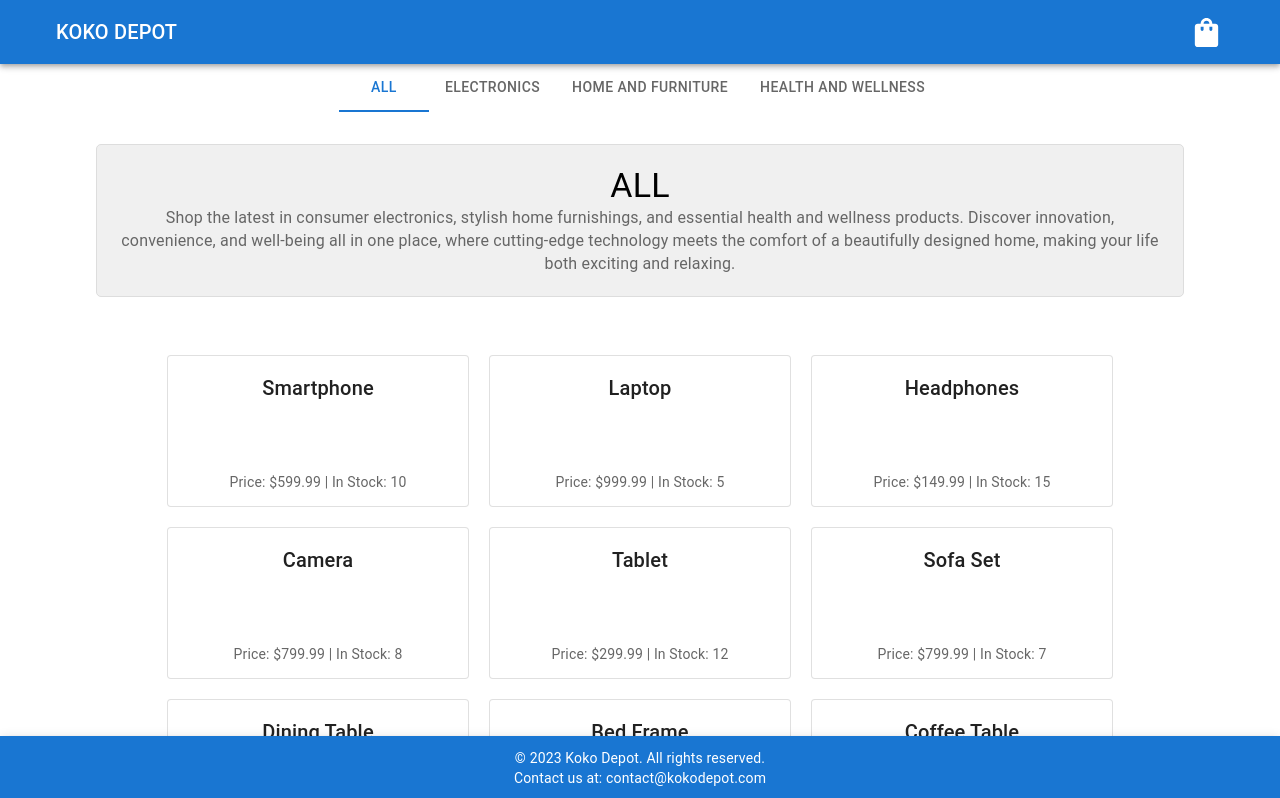
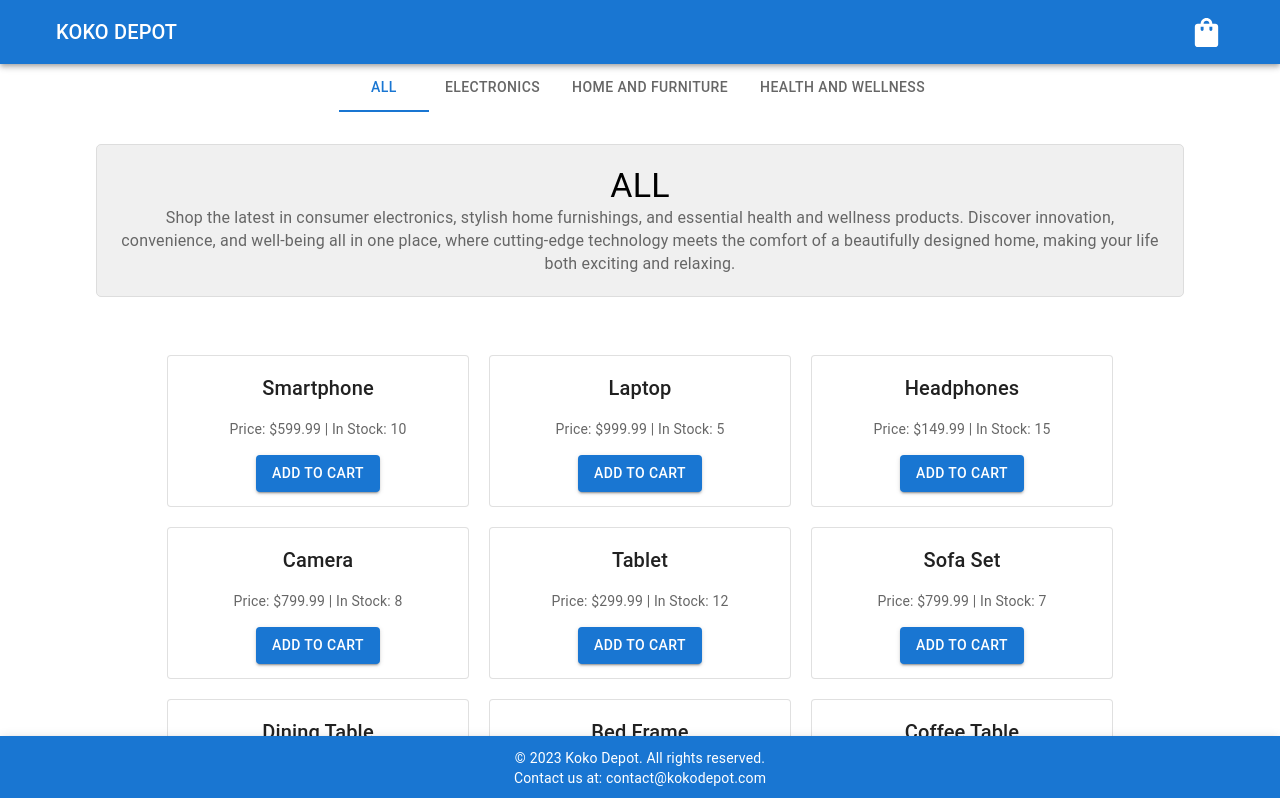
Before and after one commit to cleecoloma/storefront, a React (Vite) app: page / in a window 1280 px wide. Shown: the top 798 px of the page. Built offline with nearby package versions, Linux system fonts and the light colour scheme.

Commit message:
added decrementInventory reducer to reduce item inventory count

```diff
--- a/src/Components/Products/index.jsx
+++ b/src/Components/Products/index.jsx
@@ -1,20 +1,35 @@
 import React from 'react';
-import { useSelector } from 'react-redux';
+import { useSelector, useDispatch } from 'react-redux';
 import Card from '@mui/material/Card';
 import CardContent from '@mui/material/CardContent';
 import Typography from '@mui/material/Typography';
+import Button from '@mui/material/Button';
+import { decrementInventory } from '../../store/products';
 import './Products.css';
 
 function Products() {
   const productState = useSelector((state) => state.products);
   const categoryState = useSelector((state) => state.categories);
+  const cartState = useSelector((state) => state.cart);
   // console.log("HERES THE CATEGORY STATE: ", categoryState);
-  console.log('HERES THE PRODUCT STATE: ', productState);
+  console.log('HERES THE CART STATE: ', cartState);
+  const dispatch = useDispatch();
 
   // Find the active category in the categories array
   const activeCategoryInfo = categoryState.list.find(
     (category) => category.name === categoryState.activeCategory
   );
+
+  const handleAddToCart = (product) => {
+    console.log('HERES THE PRODUCT OBJ ', product);
+    if (product.inventory > 0) {
+      dispatch({
+        type: 'cart/add',
+        payload: { item: product, quantity: 1 }, //
+      });
+      dispatch(decrementInventory(product));
+    }
+  };
 
   return (
     <div className='products'>
@@ -36,6 +51,12 @@ function Products() {
               <Typography variant='body2' color='textSecondary'>
                 Price: ${product.price} | In Stock: {product.inventory}
               </Typography>
+              <Button
+                variant='contained'
+                onClick={() => handleAddToCart(product)}
+              >
+                Add To Cart
+              </Button>
             </CardContent>
           </Card>
         ))}
--- /dev/null
+++ b/src/store/cart/index.js
@@ -0,0 +1,49 @@
+'use strict';
+import { createAction, createReducer } from '@reduxjs/toolkit';
+
+const addToCart = createAction('cart/add');
+const removeFromCart = createAction('cart/remove');
+
+const initialState = {
+  items: {},
+  numOfUniqueItems: 0,
+};
+
+const cartReducer = createReducer(initialState, (builder) => {
+  builder
+    .addCase(addToCart, (state, action) => {
+      // console.log("HERES THE PRODUCT IN REDUCER ", action.payload)
+      const { id, category, name, description, price, inventory } =
+        action.payload.item;
+      // Check if the item already exists in the cart
+      if (inventory > 0) {
+        if (state.items[name]) {
+          state.items[name].quantity += 1; // Increment the quantity
+        } else {
+          state.items[name] = {
+            id,
+            category,
+            name,
+            description,
+            price,
+            quantity: 1, // Initialize the quantity to 1 for a new item
+          };
+        }
+        state.numOfUniqueItems++; // Increment unique item count
+      }
+    })
+    .addCase(removeFromCart, (state, action) => {
+      const { id, quantity } = action.payload;
+      const item = state.items[id];
+      // Check if the item exists in the cart and has enough quantity
+      if (item && item.quantity >= quantity) {
+        item.quantity -= quantity; // Decrement the quantity
+        if (item.quantity === 0) {
+          delete state.items[id]; // Remove the item if quantity reaches 0
+        }
+        state.numOfUniqueItems--; // Decrement unique item count
+      }
+    });
+});
+
+export { addToCart, removeFromCart, cartReducer };
--- a/src/store/index.js
+++ b/src/store/index.js
@@ -1,11 +1,12 @@
 import { createStore, combineReducers } from 'redux';
-import productsReducer from './products/index.js';
+import productsReducer from './products';
 import categoriesReducer from './categories';
-
+import { cartReducer } from './cart';
 
 const reducer = combineReducers({
   products: productsReducer,
   categories: categoriesReducer,
+  cart: cartReducer,
 });
 
 export default createStore(reducer);
--- a/src/store/products/index.js
+++ b/src/store/products/index.js
@@ -148,9 +148,18 @@ const productsSlice = createSlice({
         );
       }
     },
+    decrementInventory: (state, action) => {
+      console.log('HERES THE PRODUCT BEFORE: ', action.payload);
+      const { id } = action.payload;
+      console.log('HERES THE ID BEFORE: ', id);
+      const product = state.displayList.find((item) => item.id === id);
+      if (product && product.inventory > 0) {
+        product.inventory--;
+      }
+    },
   },
 });
 
-export const { filterProducts } = productsSlice.actions;
+export const { filterProducts, decrementInventory } = productsSlice.actions;
 
 export default productsSlice.reducer;
```
Also changed, not shown: src/Components/SimpleCart/index.jsx (added).
